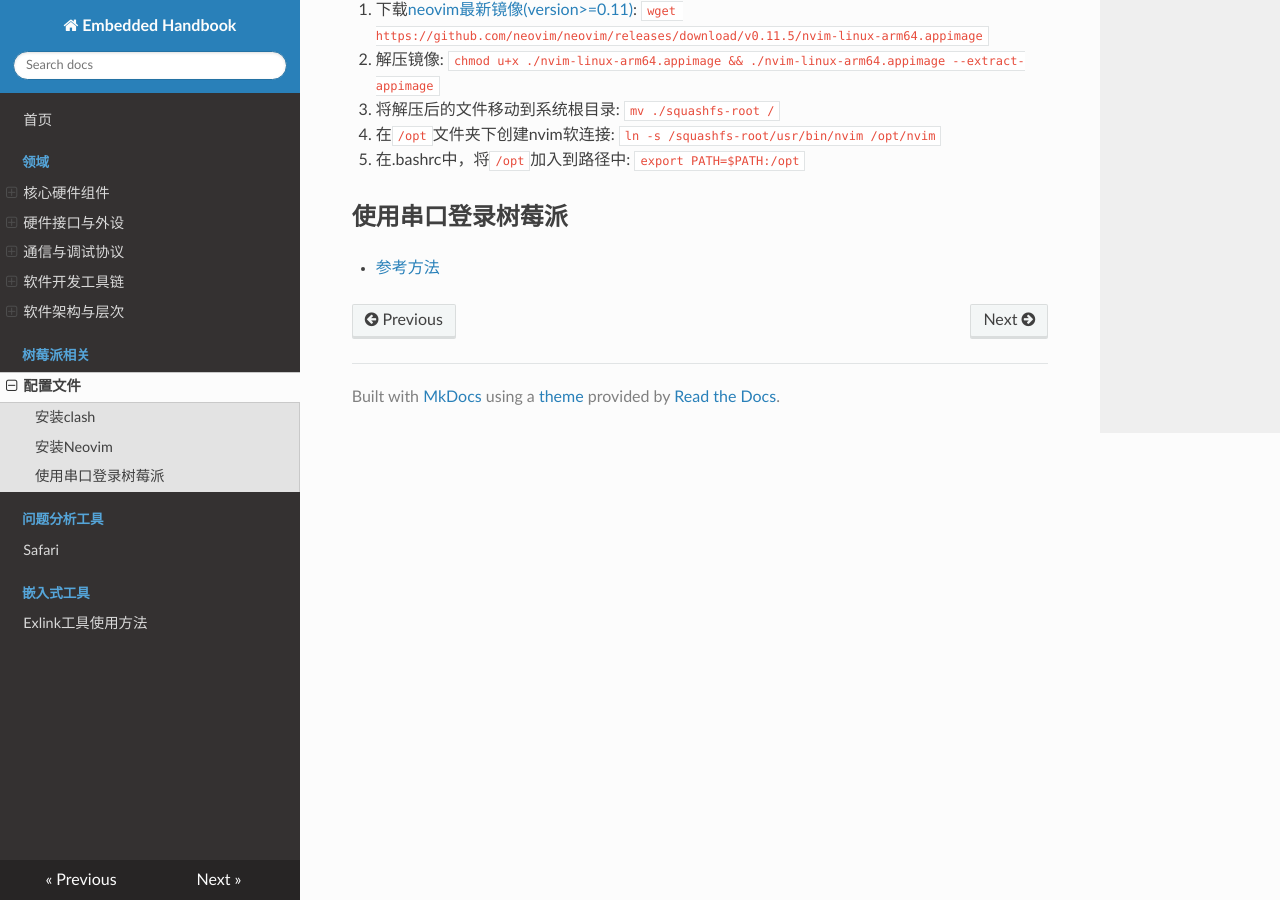
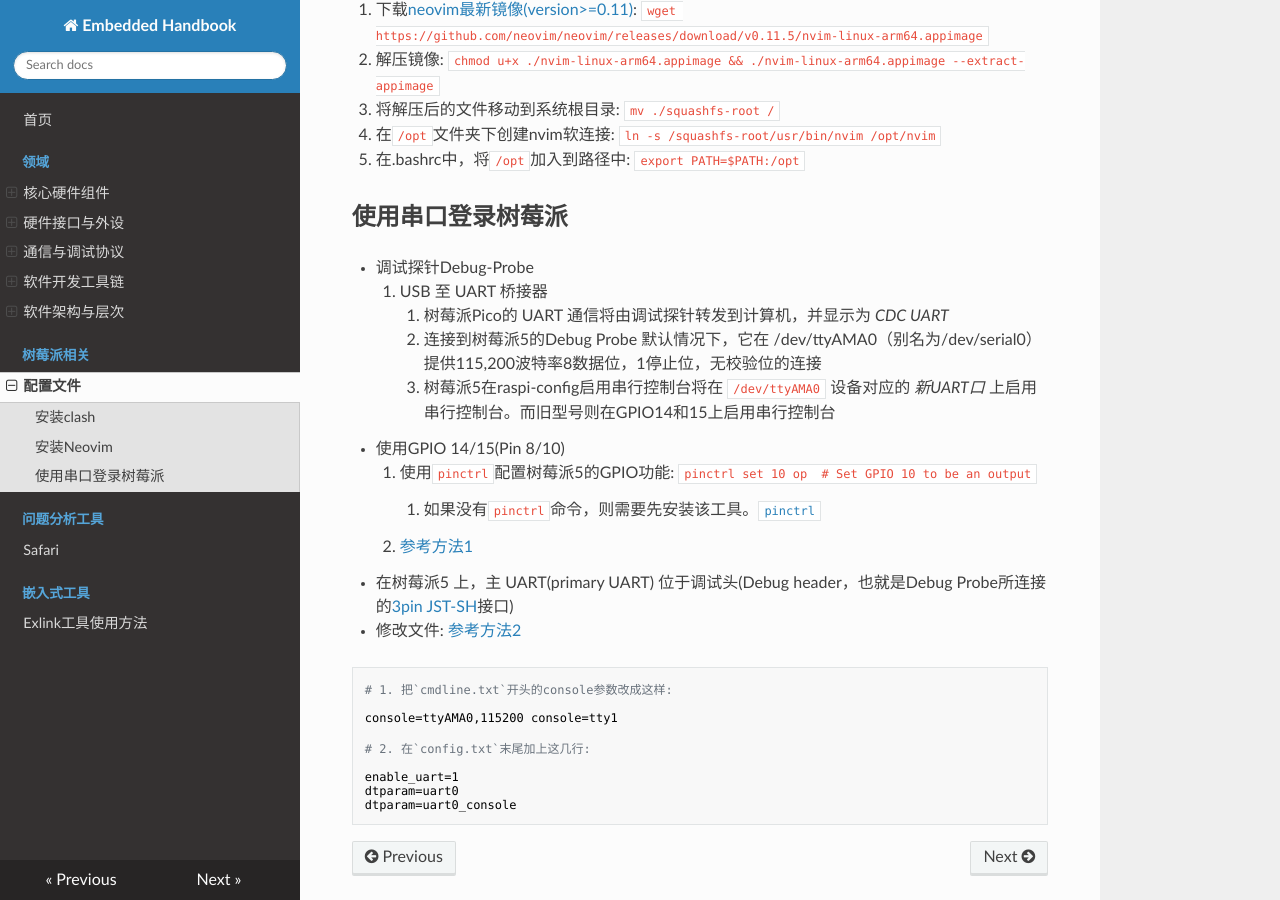
Before and after one commit to Shenliuran/embedded_handbook, an MkDocs documentation site: the page built from docs/raspberry-pi5_config.md, in a window 1280 px wide and 900 px high, scrolled down 506 px. Built offline with MkDocs 1.6.1, drawn with Linux system fonts in a browser that asks for light colours; nearby versions of some CDN libraries.

Commit message:
docs(raspberry-pi5_config): 更新串口登录方法
将safari中的通过串口登录树莓派的方法更新到raspberry-pi5_config中

````diff
--- a/docs/raspberry-pi5_config.md
+++ b/docs/raspberry-pi5_config.md
@@ -21,4 +21,25 @@ git clone --branch master --depth 1 https://gh-proxy.org/https://github.com/nelv
 5. 在.bashrc中，将`/opt`加入到路径中: `export PATH=$PATH:/opt`
 
 ## 使用串口登录树莓派
-+ [参考方法](https://www.chenxublog.com/2024/05/10/raspberry-pi-5-uart-ssh-no-data.html)
++ 调试探针Debug-Probe
+    1. USB 至 UART 桥接器
+        1. 树莓派Pico的 UART 通信将由调试探针转发到计算机，并显示为 *CDC UART*
+        2. 连接到树莓派5的Debug Probe 默认情况下，它在 /dev/ttyAMA0（别名为/dev/serial0）提供115,200波特率8数据位，1停止位，无校验位的连接
+        3. 树莓派5在raspi-config启用串行控制台将在 `/dev/ttyAMA0` 设备对应的 *新UART口* 上启用串行控制台。而旧型号则在GPIO14和15上启用串行控制台
++ 使用GPIO 14/15(Pin 8/10)
+    1. 使用`pinctrl`配置树莓派5的GPIO功能: `pinctrl set 10 op  # Set GPIO 10 to be an output`
+        1. 如果没有`pinctrl`命令，则需要先安装该工具。[`pinctrl`](https://blog.csdn.net/weixin_65147589/article/details/141595836)
+    2. [参考方法1](https://forums.raspberrypi.com/viewtopic.php?t=359132)
++ 在树莓派5 上，主 UART(primary UART) 位于调试头(Debug header，也就是Debug Probe所连接的[3pin JST-SH](./category/1.core_hardware_components/hardware_connection.md###JST连接器)接口)
++ 修改文件: [参考方法2](https://www.chenxublog.com/2024/05/10/raspberry-pi-5-uart-ssh-no-data.html)
+```bash
+# 1. 把`cmdline.txt`开头的console参数改成这样:
+
+console=ttyAMA0,115200 console=tty1
+
+# 2. 在`config.txt`末尾加上这几行:
+
+enable_uart=1
+dtparam=uart0
+dtparam=uart0_console
+```
````
